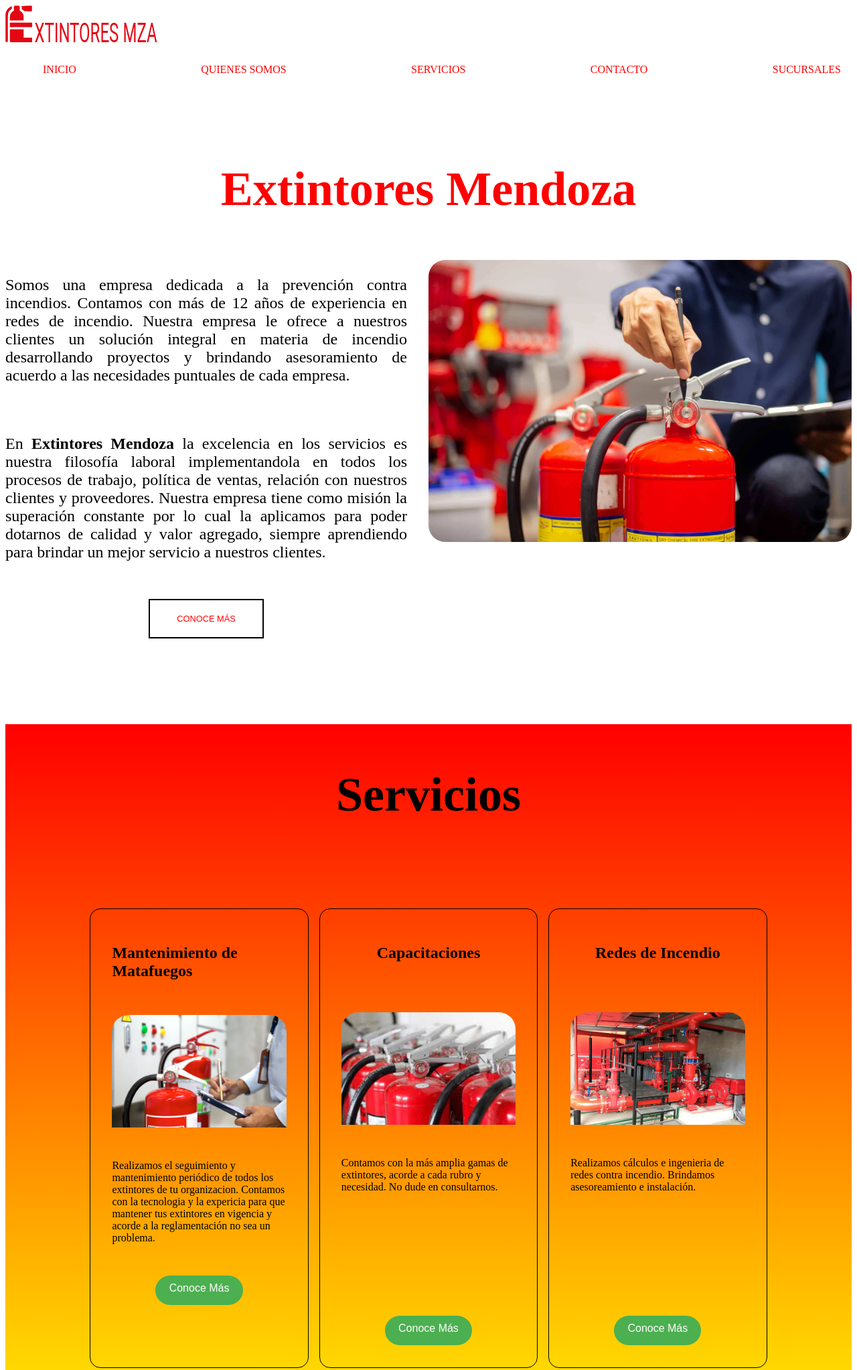
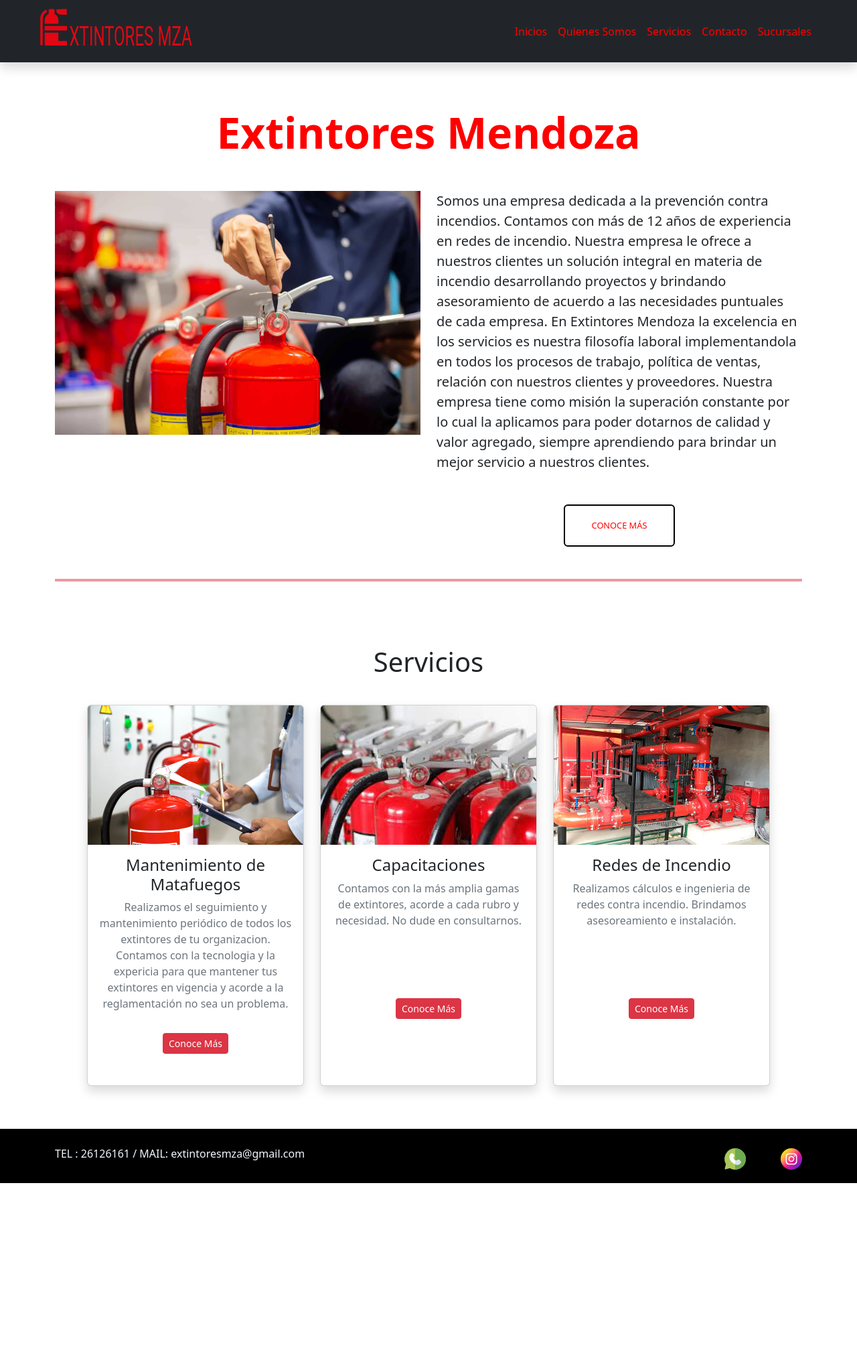
Before and after one commit to manzurl/entregaCoder, a plain HTML site: page index.html in a window 1280 px wide. Shown: the top 2045 px of the page at 67% size. After the commit the page ends 1766 px from the top, so only its background shows below. Drawn offline with nearby package versions, Linux system fonts and the light colour scheme.

Commit message:
Se borra index viejo y se remplaza por el hecho en bs, este se renombre como index

```diff
--- a/Estilos/style.css
+++ b/Estilos/style.css
@@ -184,6 +184,7 @@ header {
 }
 footer {
   background-color: black;
+  padding-bottom: 1rem;
 }
 
 .footerContenido {
@@ -271,7 +272,7 @@ hr {
   height: 569px !important;
 }
 .card p {
-  min-height: 120px;
+  min-height: 144px;
 }
 
 @media (max-width: 1024px) {
--- a/index.html
+++ b/index.html
@@ -4,130 +4,161 @@
     <meta charset="UTF-8" />
     <meta http-equiv="X-UA-Compatible" content="IE=edge" />
     <meta name="viewport" content="width=device-width, initial-scale=1.0" />
-    <title>Extintoresmza</title>
+
+    <link
+      href="https://cdn.jsdelivr.net/npm/bootstrap@5.2.3/dist/css/bootstrap.min.css"
+      rel="stylesheet"
+      integrity="sha384-rbsA2VBKQhggwzxH7pPCaAqO46MgnOM80zW1RWuH61DGLwZJEdK2Kadq2F9CUG65"
+      crossorigin="anonymous"
+    />
     <link rel="stylesheet" href="Estilos/style.css" />
+    <title>Extintores Cuyo</title>
   </head>
+
   <body>
     <header>
       <div class="container">
-        <nav class="nav">
-          <a href="">
-            <img
-              class="logoExtintoresMza"
+        <nav
+          class="navbar navbar-expand-lg navbar-dark bg-dark shadow fixed-top"
+        >
+          <div class="container-fluid">
+            <a class="navbar-brand ms-5" href="#"
+              ><img
+                class="img-fluid"
                 src="Imagenenes/Logo extintores.png"
-              alt="Logo extintroes mza"
-            />
-          </a>
-          <ul class="nav__list">
-            <li><a class="nav__link" href="index.html">Inicio</a></li>
-            <li>
-              <a class="nav__link" href="Paginas/quienesSomos.html"
-                >Quienes Somos</a
+                alt=""
+            /></a>
+
+            <button
+              class="navbar-toggler "
+              type="button"
+              data-bs-toggle="collapse"
+              data-bs-target="#navbarSupportedContent"
+              aria-controls="navbarSupportedContent"
+              aria-expanded="false"
+              aria-label="Toggle navigation"
             >
+              <span class="navbar-toggler-icon "></span>
+            </button>
+            <div
+              class="collapse navbar-collapse justify-content-end me-5"
+              id="navbarSupportedContent"
+            >
+              <ul class="navbar-nav mb-2 mb-lg-0">
+                <li class="nav-item">
+                  <a class="nav-link" href="index.html">Inicios</a>
                 </li>
-            <li>
-              <a class="nav__link" href="Paginas/servicios.html">Servicios</a>
+                <li class="nav-item">
+                  <a class="nav-link" href="Paginas/quienesSomos.html">Quienes Somos</a>
                 </li>
-            <li>
-              <a class="nav__link" href="Paginas/contacto.html">Contacto</a>
+                <li class="nav-item">
+                  <a class="nav-link" aria-current="page" href="Paginas/servicios.html">Servicios</a>
                 </li>
-            <li>
-              <a class="nav__link" href="Paginas/sucursales.html">Sucursales</a>
+                <li class="nav-item">
+                  <a class="nav-link" href="Paginas/contacto.html">Contacto</a>
+                </li>
+
+                <li class="nav-item">
+                  <a class="nav-link" href="Paginas/sucursales.html">Sucursales</a>
                 </li>
               </ul>
+            </div>
+          </div>
         </nav>
       </div>
     </header>
 
     <main>
-      <h1 class="tituloPrincipal">Extintores Mendoza</h1>
-      <section class="introSection">
       <div class="container">
-          <div class="introPadre">
-            <div class="introPadre__texto">
-              <p>
-                Somos una empresa dedicada a la prevención contra incendios.
-                Contamos con más de 12 años de experiencia en redes de incendio.
-                Nuestra empresa le ofrece a nuestros clientes un solución
-                integral en materia de incendio desarrollando proyectos y
-                brindando asesoramiento de acuerdo a las necesidades puntuales
-                de cada empresa.
-              </p>
-              <br />
-              <p>
-                En <b>Extintores Mendoza</b> la excelencia en los servicios es
-                nuestra filosofía laboral implementandola en todos los procesos
-                de trabajo, política de ventas, relación con nuestros clientes y
-                proveedores. Nuestra empresa tiene como misión la superación
-                constante por lo cual la aplicamos para poder dotarnos de
-                calidad y valor agregado, siempre aprendiendo para brindar un
-                mejor servicio a nuestros clientes.
-              </p>
-              <button class="btnAnimado">Conoce más</button>
-            </div>
+        <section>
+          <div class="seccion1">
+            <h1 class="h1 mb-5 text-center fs-1 fw-bold">Extintores Mendoza</h1>
+            <div class="row">
+              <div class="col-md-6">
                 <img
-              class="imgPrincipal"
+                  class="img-fluid"
                   src="Imagenenes/extintores-tipos.jpg"
                   alt=""
                 />
               </div>
-        </div>
-      </section>
-
-      <section>
-        <div class="containerServicios">
-          <h2 class="h2Servicios">Servicios</h2>
-          <div class="tarjetasServicios">
-            <div class="tarjetasServicios__Servicio servicio1">
-              <h2 class="tarjetasServicios__Servicio__titulo">
-                Mantenimiento de Matafuegos
-              </h2>
-              <img
-                class="imgServicio"
-                src="Imagenenes/instalacion-y-mantenimiento-extintores-revista-love-talavera.jpg"
-                alt=""
-              />
-              <p>
-                Realizamos el seguimiento y mantenimiento periódico de todos los
-                extintores de tu organizacion. Contamos con la tecnologia y la
-                expericia para que mantener tus extintores en vigencia y acorde
-                a la reglamentación no sea un problema.
+              <div class="col-md-6 text-center">
+                <p class="lead text-start">
+                  Somos una empresa dedicada a la prevención contra incendios.
+                  Contamos con más de 12 años de experiencia en redes de
+                  incendio. Nuestra empresa le ofrece a nuestros clientes un
+                  solución integral en materia de incendio desarrollando
+                  proyectos y brindando asesoramiento de acuerdo a las
+                  necesidades puntuales de cada empresa. En
+                  <b>Extintores Mendoza</b> la excelencia en los servicios es
+                  nuestra filosofía laboral implementandola en todos los
+                  procesos de trabajo, política de ventas, relación con nuestros
+                  clientes y proveedores. Nuestra empresa tiene como misión la
+                  superación constante por lo cual la aplicamos para poder
+                  dotarnos de calidad y valor agregado, siempre aprendiendo para
+                  brindar un mejor servicio a nuestros clientes.
                 </p>
-
-              <button class="boton tarjetasServicios__boton">Conoce Más</button>
-            </div>
-            <div class="tarjetasServicios__Servicio servicio2">
-              <h2 class="tarjetasServicios__Servicio__titulo tservicio">
-                Capacitaciones
-              </h2>
-              <img
-                class="imgServicio"
-                src="Imagenenes/images (1).jpeg"
-                alt=""
-              />
-              <p id="p2">
-                Contamos con la más amplia gamas de extintores, acorde a cada
-                rubro y necesidad. No dude en consultarnos.
-              </p>
-
-              <button class="boton tarjetasServicios__boton">Conoce Más</button>
-            </div>
-            <div class="tarjetasServicios__Servicio servicio3">
-              <h2 class="tarjetasServicios__Servicio__titulo tservicio">
-                Redes de Incendio
-              </h2>
-              <img class="imgServicio" src="Imagenenes/foto-ifci.jpg" alt="" />
-              <p id="p3">
-                Realizamos cálculos e ingenieria de redes contra incendio.
-                Brindamos asesoreamiento e instalación.
-              </p>
-
-              <button class="boton tarjetasServicios__boton">Conoce Más</button>
+                <button class="btn btnAnimado ">Conoce más</button>
               </div>
             </div>
           </div>
         </section>
+        <hr class="border border-danger border-2 opacity-50 my-5">
+
+        <section class=" px-5 mb-5">
+          <div class="text-center mt-5">
+            <h3 class="display-6 pt-5">Servicios</h3>
+            <div class="row mt-4">
+              <div class="col-sm-12 col-md-4 col-lg-4 py-3">
+                <div class="card shadow ">
+                  <img class="card-img-top img-fluid" src="Imagenenes/instalacion-y-mantenimiento-extintores-revista-love-talavera.jpg" alt="Mantenimiento extintores">
+                  <div class="card-body">
+                    <h4>Mantenimiento de Matafuegos</h4>
+                    <p class="text-muted">Realizamos el seguimiento y mantenimiento periódico de todos los
+                      extintores de tu organizacion. Contamos con la tecnologia y la
+                      expericia para que mantener tus extintores en vigencia y acorde
+                      a la reglamentación no sea un problema.</p>
+                      <a href="Paginas/servicios.html" class="btn btn-sm btn-danger mt-3">Conoce Más</a>
+                  </div>
+                </div>
+              </div>
+              <div class="col-sm-12 col-md-4 col-lg-4 py-3">
+                <div class="card shadow ">
+                  <img class="card-img-top img-fluid" src="Imagenenes/images (1).jpeg" alt="Mantenimiento extintores">
+                  <div class="card-body">
+                    <h4>Capacitaciones</h4>
+                    <p class="text-muted">Contamos con la más amplia gamas de extintores, acorde a cada
+                      rubro y necesidad. No dude en consultarnos.</p>
+                      <a href="Paginas/servicios.html" class="btn btn-sm btn-danger mt-3">Conoce Más</a>
+                  </div>
+                </div>
+              </div>
+              <div class="col-sm-12 col-md-4 col-lg-4 py-3">
+                <div class="card shadow ">
+                  <img class="card-img-top img-fluid" src="Imagenenes/foto-ifci.jpg" alt="Mantenimiento extintores">
+                  <div class="card-body">
+                    <h4>Redes de Incendio</h4>
+                    <p class="text-muted">Realizamos cálculos e ingenieria de redes contra incendio.
+                      Brindamos asesoreamiento e instalación.</p>
+                      <a href="Paginas/servicios.html" class="btn btn-sm btn-danger mt-3">Conoce Más</a>
+                  </div>
+
+                </div>
+
+              </div>
+
+            </div>
+
+
+        </section>
+      </div>
     </main>
+
+    <!-- JavaScript Bundle with Popper -->
+    <script
+      src="https://cdn.jsdelivr.net/npm/bootstrap@5.2.3/dist/js/bootstrap.bundle.min.js"
+      integrity="sha384-kenU1KFdBIe4zVF0s0G1M5b4hcpxyD9F7jL+jjXkk+Q2h455rYXK/7HAuoJl+0I4"
+      crossorigin="anonymous"
+    ></script>
 
     <footer>
       <div class="container">
```
Also changed, not shown: indexbs.html (deleted, +0 -163 lines). Lines whose indentation alone changed are shown as unchanged.
